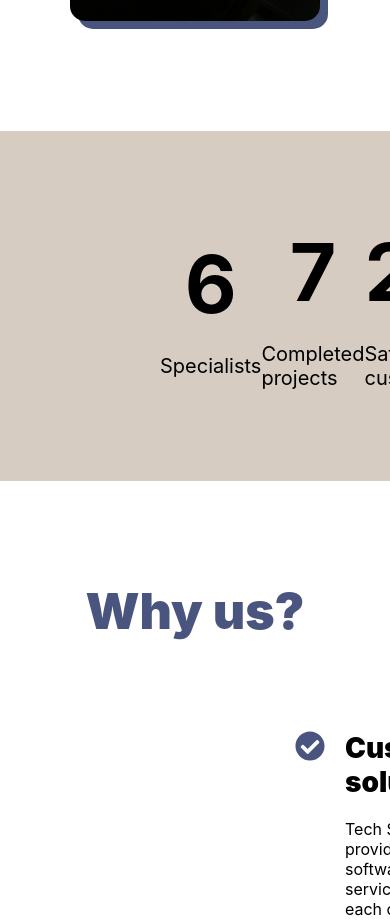
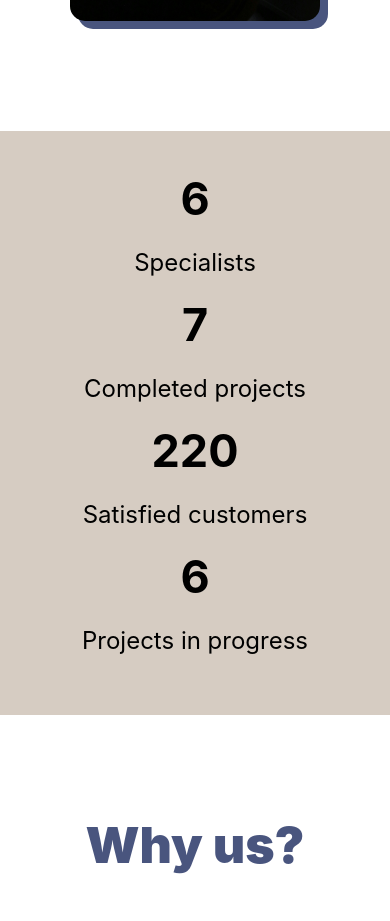
Before and after one commit to PotatoDoge/startup-website, a React (Create React App) app: page / in a window 390 px wide. Shown: the part 1160-2081 px from the top of the page. Built offline with nearby package versions, Linux system fonts and the light colour scheme.

Commit message:
Make achievements component responsive

```diff
--- a/src/components/Achievements/Achievements.css
+++ b/src/components/Achievements/Achievements.css
@@ -1,4 +1,5 @@
-.achievements{
+/* Achievements Section */
+.achievements {
     width: 100%;
     height: 350px;
     background-color: #d6ccc2;
@@ -7,19 +8,92 @@
     align-items: center;
     padding-left: 160px;
     padding-right: 160px;
+    box-sizing: border-box; /* Ensure padding is included in width calculation */
 }
 
-.stat{
+.stat {
     display: flex;
     flex-direction: column;
     align-items: center;
 }
 
-.stat h3{
+.stat h3 {
     font-size: 80px;
     color: black;
 }
 
-.stat p{
+.stat p {
     font-size: 20px;
 }
+
+/* Media Queries */
+@media (max-width: 1200px) {
+    .achievements {
+        padding-left: 120px;
+        padding-right: 120px;
+    }
+
+    .stat h3 {
+        font-size: 60px; /* Adjust font size */
+    }
+
+    .stat p {
+        font-size: 18px; /* Adjust font size */
+    }
+}
+
+@media (max-width: 1000px) {
+    .stat h3 {
+        font-size: 50px; /* Adjust font size */
+    }
+
+    .stat p {
+        font-size: 14px; /* Adjust font size */
+    }
+}
+
+@media (max-width: 850px) {
+    .stat h3 {
+        font-size: 40px; /* Adjust font size */
+    }
+
+    .stat p {
+        font-size: 12px; /* Adjust font size */
+    }
+}
+
+
+
+@media (max-width: 750px) {
+    .achievements {
+        padding-left: 30px;
+        padding-right: 30px;
+    }
+    .stat h3 {
+        font-size: 45px; /* Adjust font size */
+    }
+
+    .stat p {
+        font-size: 16px; /* Adjust font size */
+    }
+}
+
+@media (max-width: 680px) {
+    .achievements {
+        padding: 40px 0;
+        flex-direction: column;
+        height: auto; /* Allow height to adjust based on content */
+    }
+
+    .stat {
+        margin-bottom: 20px; /* Add spacing between stats */
+    }
+
+    .stat h3 {
+        font-size: 45px; /* Reduce font size */
+    }
+
+    .stat p {
+        font-size: 24px; /* Reduce font size */
+    }
+}
```
